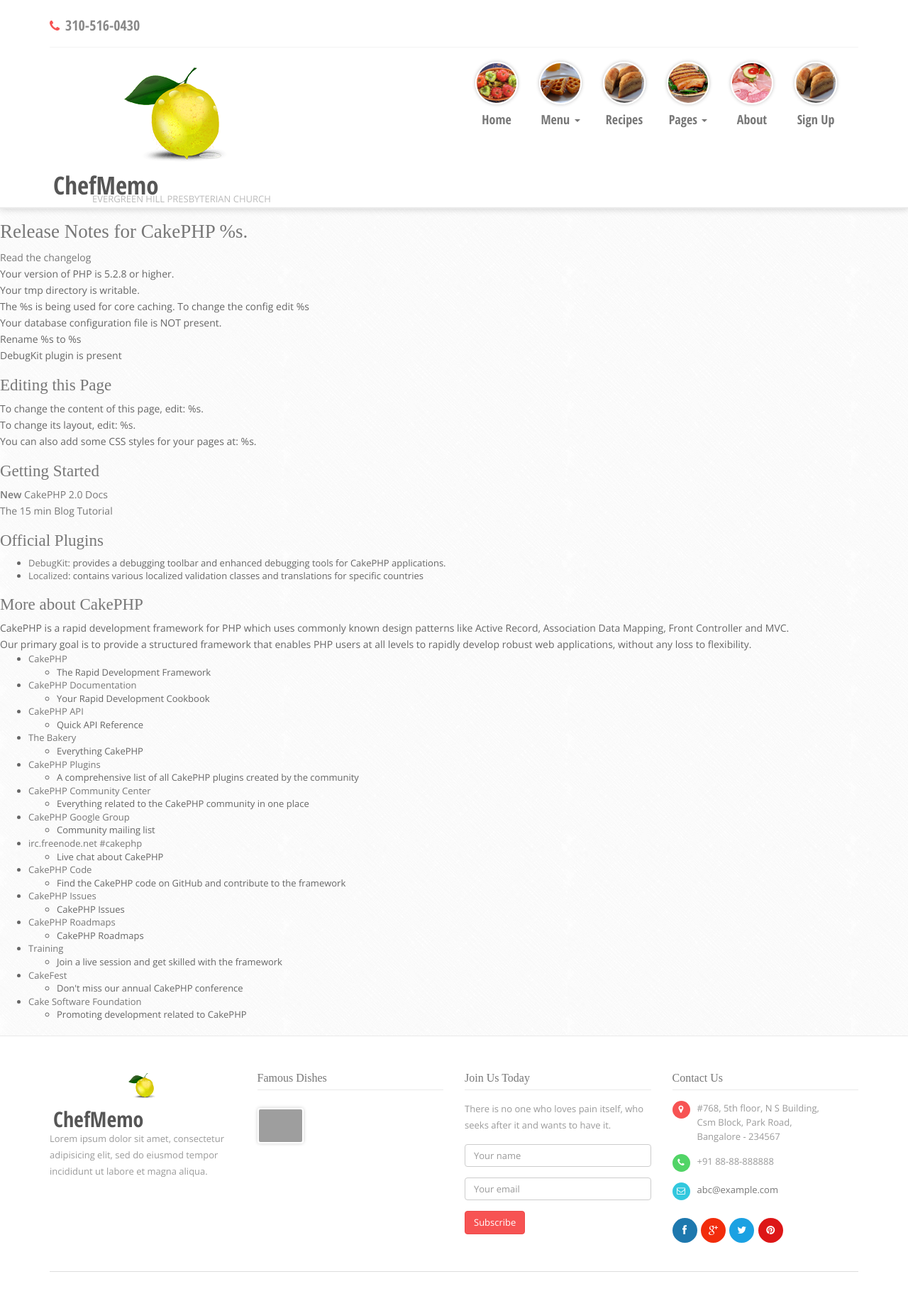
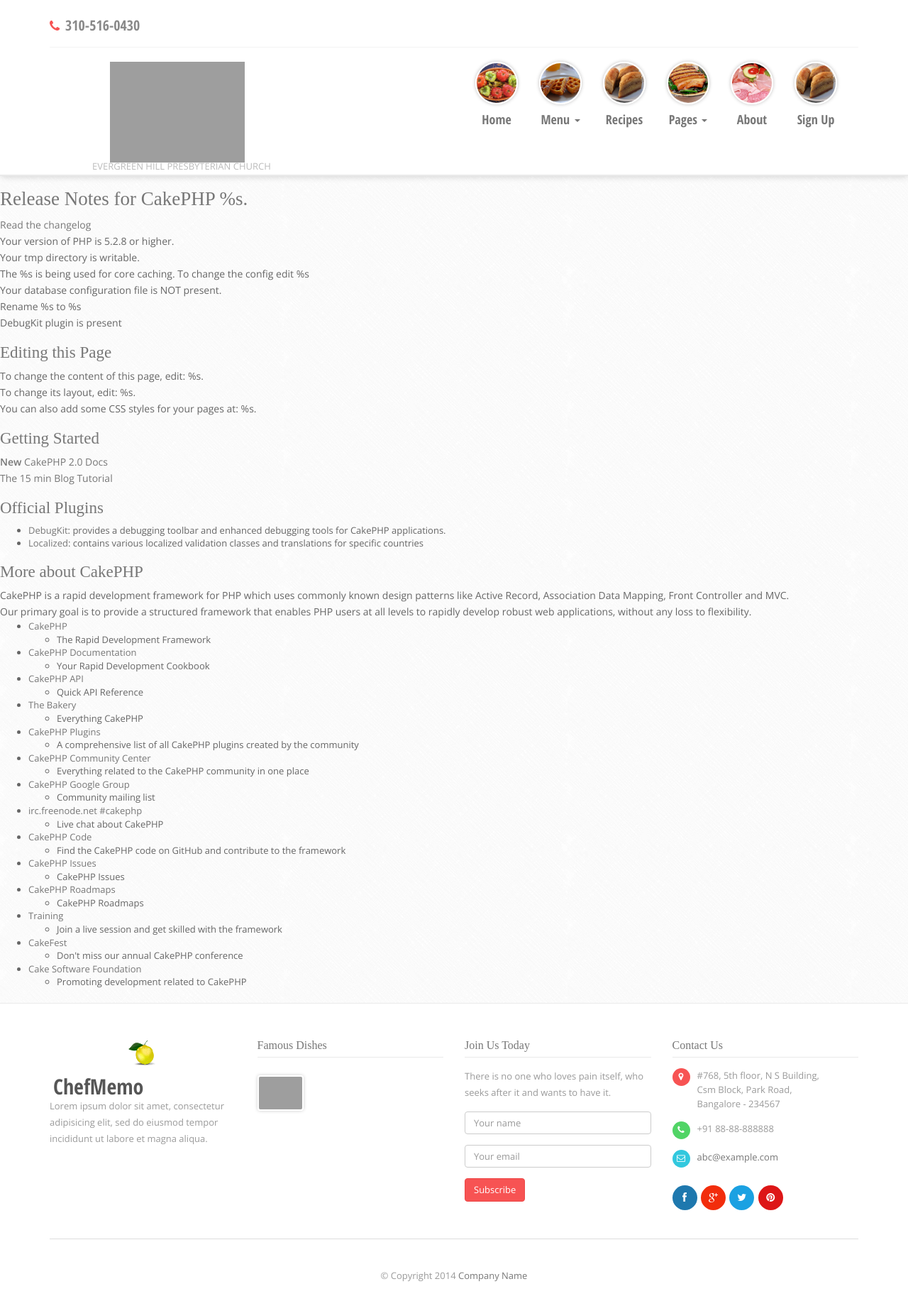
Before and after one commit to Sangho-Andrew-Lee/evergreenhillchurch, a CakePHP app: the page made by app/View/Pages/home.ctp in a window 1280 px wide. Shown: the top 1833 px of the page at 71% size. After the commit the page ends 1806 px from the top, so only its background shows below. Run offline with PHP 8.4 and a stand-in for CakePHP, Linux system fonts and the light colour scheme; the template is opened without the code that fills it: most values are stand-ins (such as "Sample title", 1, 10 or a date in 2020); data that the repository does not hold is empty; some libraries are stand-ins or nearby versions; some web fonts are replaced; grey boxes are pictures that could not be loaded.

Commit message:
Updated the pictures and gitinore again

```diff
--- a/app/View/Layouts/default.ctp
+++ b/app/View/Layouts/default.ctp
@@ -74,9 +74,9 @@
         <a href="/">
             <!-- Logo area -->
             <div class="logo">
-                <?php echo $this->Html->image('/img/logo.png', array('class' => 'img-responsive', 'alt' => '')); ?>
+                <?php echo $this->Html->image('/img/evergreenhill_logo.png', array('class' => 'img-responsive', 'alt' => '')); ?>
                 <!-- Heading -->
-                <h1>ChefMemo</h1>
+                <!-- <h1>ChefMemo</h1> -->
                 <!-- Paragraph -->
                 <p>EVERGREEN HILL PRESBYTERIAN CHURCH</p>
             </div>
```
Also changed, not shown: app/webroot/img/evergreenhill_cake.jpg (added), app/webroot/img/evergreenhill_favicon.ico (added), app/webroot/img/evergreenhill_footerlogo.jpg (added), app/webroot/img/evergreenhill_logo.jpg (added), app/webroot/img/evergreenhill_sideBanner_series.jpg (added), 1 other file.
